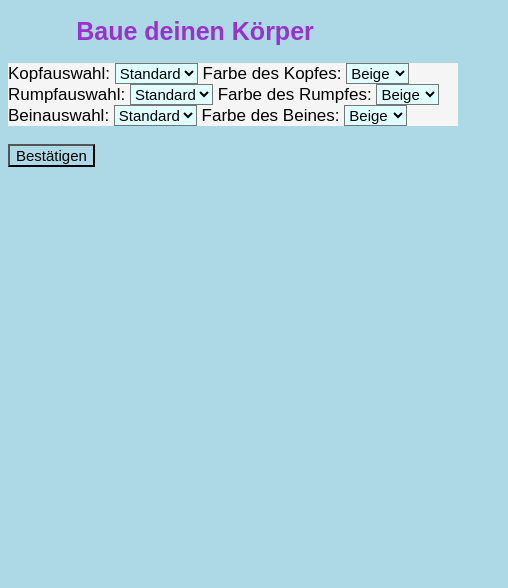
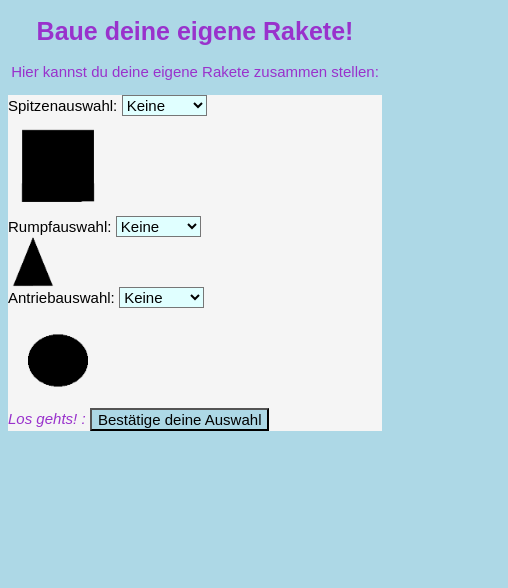
Before and after one commit to tetik1312/GIS-WiSe-2020-2021, a plain HTML site: page Aufgabe_2.3/index.html in a window 390 px wide. Shown: the whole page, 508 px wide, since content can reach past the window. Drawn offline with Linux system fonts and the light colour scheme.

Commit message:
Aufgabe_2.3 Eventlistener fehlt

```diff
--- a/Aufgabe_2.3/index.html
+++ b/Aufgabe_2.3/index.html
@@ -3,79 +3,58 @@
 
 <head>
     <meta charset="UTF-8">
-    <meta name="viewport" content="width=device-width, initial-scale=1.0">
+    <meta name="viewport" content="width=device-width, initial-scale=1">
     <title>Document</title>
     <link rel="stylesheet" type="text/css" href="style.css">
     <script src="script.js" defer></script>
+    <!-- <script src="data.js" defer></script> -->
 </head>
 
 <body>
-    <h1>Baue deinen Körper</h1>
-    <div class="Auswahltabelle">
+    <h1>Baue deine eigene Rakete!</h1>
+    <p>Hier kannst du deine eigene Rakete zusammen stellen:</p>
 
-        <label>Kopfauswahl:
+    <div class="Absätze">
+        <label>Spitzenauswahl:</label>
         <select>
-
-                <option>Standard</option>
-                <option>Eckig</option>
-                <option>Herz</option>
+            <option>Keine</option>
+            <option>Viereckig</option>
+            <option>Rund</option>
+            <option>Dreieckig</option>
 
         </select>
-        </label>
 
-        <label>Farbe des Kopfes:
+        <img src="Viereck.png" id="Viereck">
+
+        <div class="Absätze">
+
+            <label>Rumpfauswahl:</label>
             <select>
-                <option>Beige</option>
-                <option>Rot</option>
-                <option>Braun</option>
+                <option>Keine</option>
+                <option>Viereckig</option>
+                <option>Rund</option>
+                <option>Dreieckig</option>
             </select>
-        </label>
 
-        <br>
+            <img src="Dreieck.png" id="Dreieck">
 
-        <label>Rumpfauswahl:
+            <div class="Absätze">
+
+                <label>Antriebauswahl:</label>
                 <select>
-                <option>Standard</option>
+                    <option>Keine</option>
+                    <option>Viereckig</option>
                     <option>Rund</option>
-                <option>Eckig</option>
+                    <option>Dreieckig</option>
                 </select>
-        </label>
 
-        <label>Farbe des Rumpfes:
-            <select>
-                <option>Beige</option>
-                <option>Rot</option>
-                <option>Braun</option>
-            </select>
-        </label>
+                <img src="Kreis.png" id="Kreis">
 
-        <br>
+                <i>Los gehts! :</i>
 
-        <label>Beinauswahl:
-            <select>
-                <option>Standard</option>
-                <option>Rund</option>
-                <option>Eckig</option>
-            </select>
-        </label>
-
-        <label>Farbe des Beines:
-            <select>
-                <option>Beige</option>
-                <option>Rot</option>
-                <option>Braun</option>
-            </select>
-        </label>
+                <button>Bestätige deine Auswahl</button>
             </div>
 
-    <br>
-
-    <button>Bestätigen</button>
-    <div id="fillThis"></div>
-
-    <br>
-
-    <canvas id="canvas" width="500" height="400"></canvas>
 </body>
 
 
--- a/Aufgabe_2.3/script.js
+++ b/Aufgabe_2.3/script.js
@@ -1,9 +1,23 @@
 "use strict";
-/*function auswahlFestlegen(): void {
-
-}*/
-let button = document.getElementsByTagName("button");
-button[0].addEventListener("click", bestätigen);
+let options = document.getElementsByTagName("option");
+options[0].addEventListener("change", viereckig);
+options[1].addEventListener("change", rund);
+options[2].addEventListener("change", dreieckig);
+function viereckig(_e) {
+    //
+}
+function rund(_e) {
+    //
+}
+function dreieckig(_e) {
+    //
+}
+let bild1 = document.getElementById("Viereck");
+bild1.setAttribute("src", "../Aufgabe_2.3/Viereck.png");
+let bild2 = document.getElementById("Dreieck");
+bild2.setAttribute("src", "../Aufgabe_2.3/Dreieck.png");
+let bild3 = document.getElementById("Kreis");
+bild3.setAttribute("src", "../Aufgabe_2.3/Kreis.png");
 function bestätigen(_e) {
     let parent = document.getElementById("fillThis");
     parent.innerHTML = "";
--- a/Aufgabe_2.3/style.css
+++ b/Aufgabe_2.3/style.css
@@ -1,4 +1,3 @@
-/*Überschrift*/
 body {
     background: lightblue;
     font-family: sans-serif;
@@ -10,10 +9,21 @@ h1 {
     font-size: 25px;
 }
 
+p {
+    color: darkorchid;
+    text-align: center;
+    font-size: 20px;
+}
+
+i {
+    color: darkorchid;
+    text-align: left;
+    font-size: 20px;
+}
+
 div {
-    border-width: thin;
     background-color: whitesmoke;
-    width: 450px;
+    width: auto;
 }
 
 label {
@@ -31,8 +41,53 @@ select {
 button {
     font-size: 15px;
     background-color:lightblue;
+    text-align: center;
+    vertical-align: middle;
 }
 
-canvas {
-    align-self: right;
+div.Absätze {
+    display: block;
 }
+
+img {
+    display: block;
+    width: 100x;
+    height: 100px;
+
+}
+
+
+@media only screen and (min-width:601px) and (max-width: 1023px){
+
+    label, select, button, p, i {
+        font-size: 18px;
+    }
+
+    h1 {
+        font-size: 20px;
+    }
+
+}
+
+@media only screen and (max-width:600px){
+
+    label, select, button, p, i {
+        font-size: 15px;
+    }
+
+    #Kreis{
+        width:100px;
+        height:100px;
+    }
+
+    #Dreieck{
+        width:50px;
+        height:50px;
+    }
+
+    #Viereck{
+        width:100px;
+        height:100px;
+    }
+
+ }
```
Also changed, not shown: Aufgabe_2.3/data.js (+18 -19 lines), Aufgabe_2.3/data.ts (+18 -17 lines), Aufgabe_2.3/script.ts (+31 -37 lines), Aufgabe_2.3/Dreieck.png (added), Aufgabe_2.3/Kreis.png (added), Aufgabe_2.3/Viereck.png (added), 2 other files. Lines whose indentation alone changed are shown as unchanged.
